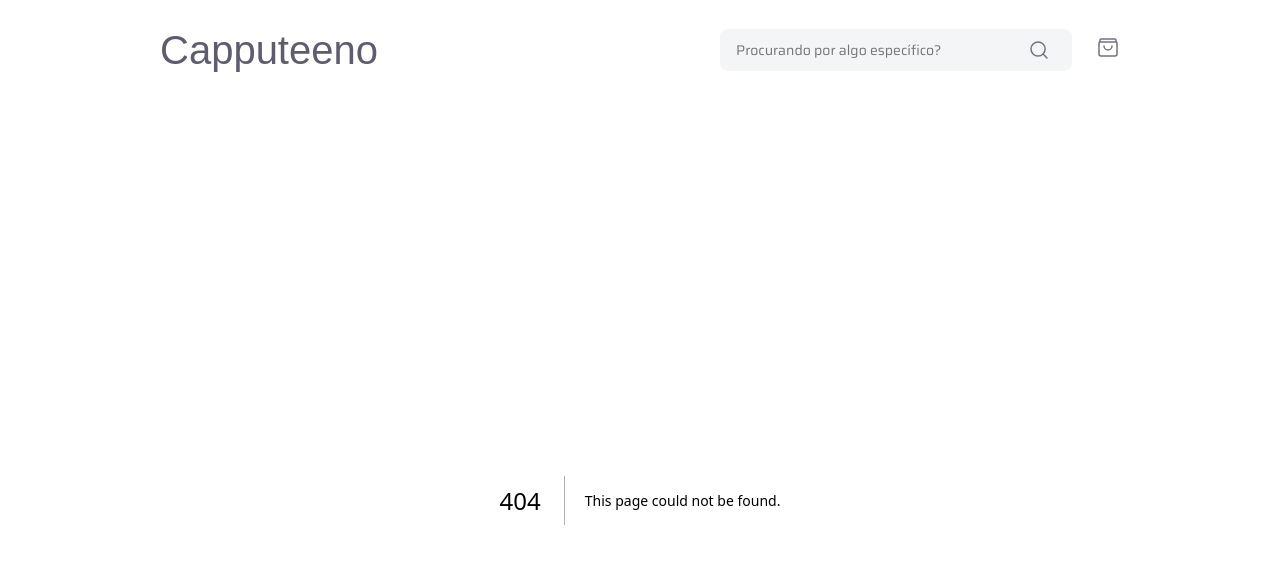
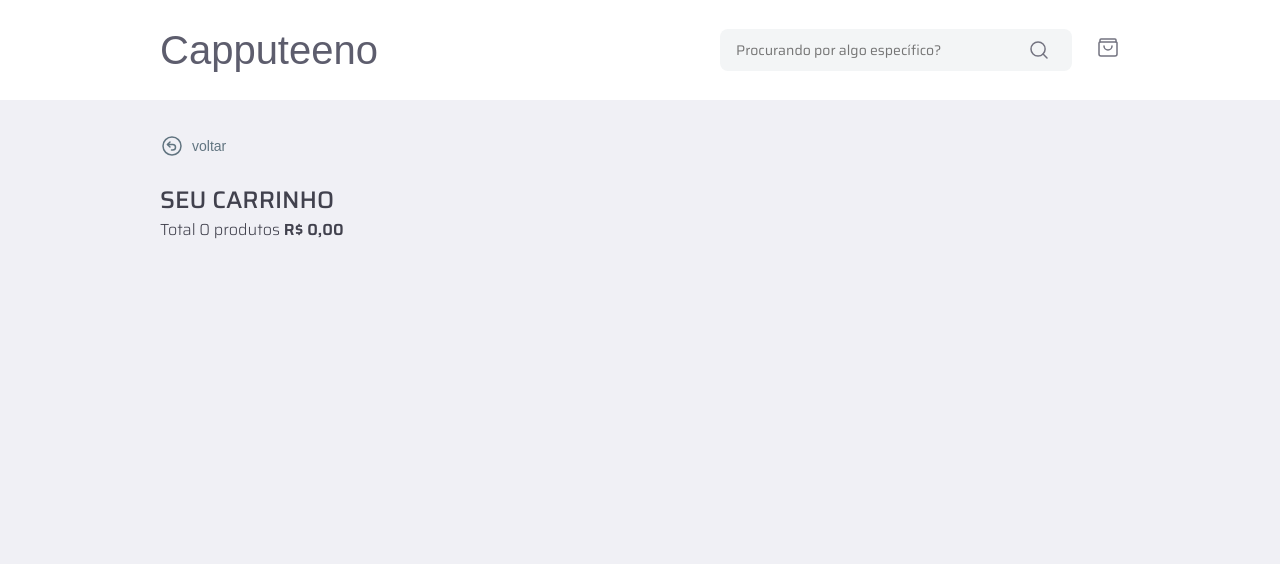
Before and after one commit to aleviannaf/cappuccino-shop, a Next.js app: page /cart in a window 1280 px wide. Before the commit this address had no page. Shown: the top 564 px of the page. Built offline with nearby package versions, Linux system fonts and the light colour scheme; a web font is replaced by a local one.

Commit message:
feat: created page cart

```diff
--- /dev/null
+++ b/src/app/cart/page.tsx
@@ -0,0 +1,81 @@
+"use client"
+
+import { BackBtn } from "@/components/back-button";
+import CartItem from "@/components/cart/cart-item";
+import { DefaultPageLayout } from "@/components/default-page-layout";
+import { useLocalStorage } from "@/hooks/useLocalStorege";
+import { ProductInCart } from "@/types/product";
+import { formatPrice } from "@/utils/format-price";
+import styled from "styled-components";
+
+const Container = styled.div`
+    display: flex;
+    align-items: flex-start;
+    justify-content: center;
+    flex-direction: column;
+`
+const CartListContainer = styled.div`
+    margin-top: 24px;
+
+    h3 {
+        font-size: 24px;
+        font-weight: 500;
+        line-height: 150%;
+        text-transform: uppercase;
+        color: var(--text-dark-2);
+    }
+
+    p {
+        font-weight: 300;
+        font-size: 16px;
+        line-height: 150%;
+        color: var(--text-dark-2);
+
+        span {
+            font-weight: 600;
+        }
+    }
+`
+const CartList = styled.ul`
+    display: flex;
+    align-items: center;
+    justify-content: center;
+    flex-direction: column;
+    gap: 16px;
+    margin-top: 24px;
+`
+export default function CartPage() {
+    const { value, updateLocalStorage } = useLocalStorage<ProductInCart[]>("cart-items", [])
+
+    const calculateTotal = (value: ProductInCart[]) => {
+        return value.reduce((sum, item) => sum += (item.price_in_cents * item.quantity), 0)
+    }
+
+    const cartTotal = formatPrice(calculateTotal(value))
+
+    const handleUpdateQuantity = (id: string, quantity: number) => {
+        const newValue = value.map(item => {
+            if (item.id != id) return item
+            return {...item, quantity: quantity}
+        })
+        updateLocalStorage(newValue)
+    }
+
+    return (
+        <DefaultPageLayout>
+            <Container>
+                <BackBtn navigate="/" />
+                <CartListContainer>
+                    <h3>Seu carrinho</h3>
+                    <p>
+                        Total {value.length} produtos
+                        <span> {cartTotal}</span>
+                    </p>
+                    <CartList>
+                        {value.map(item => <CartItem key={item.id} product={item} handleUpdateQuantity={handleUpdateQuantity}/>)}
+                    </CartList>
+                </CartListContainer>
+            </Container>
+        </DefaultPageLayout>
+    )
+}
--- a/src/components/cart-control.tsx
+++ b/src/components/cart-control.tsx
@@ -1,3 +1,5 @@
+"use client"
+
 import { useLocalStorage } from "@/hooks/useLocalStorege";
 import { CartIcon } from "./icons/cart-icon";
 import { styled } from "styled-components";
--- /dev/null
+++ b/src/components/cart/cart-item.tsx
@@ -0,0 +1,90 @@
+"use client"
+
+import { ProductInCart } from "@/types/product"
+import { formatPrice } from "@/utils/format-price"
+import { ChangeEvent } from "react"
+import styled from "styled-components"
+
+interface CartItemProps {
+    product: ProductInCart
+    handleUpdateQuantity(id: string, quantity: number): void
+}
+
+const Item = styled.li`
+    display: flex;
+    align-items: center;
+    justify-content: center;
+    height: 210px;
+
+    border-radius: 8px;
+    background-color: white;
+
+    img {
+        max-height: 100%;
+        width: 256px;
+        border-radius: 8px 0 0 8px;
+    }
+
+    >div {
+        display: flex;
+        height: 100%;
+        width: 100%;
+        align-items: flex-start;
+        justify-content: space-around;
+        flex-direction: column;
+        padding: 16px 24px;
+        line-height: 150%;
+        color: var(--text-dark-2);
+
+        h4 {
+            font-size: 20px;
+            font-weight: 300;
+        }
+
+        p {
+            font-size: 12px;
+            font-weight: 400;
+        }
+
+        div {
+           display: flex;
+           align-items: center;
+           justify-content: space-between;
+           width: 100%;
+
+            span {
+                font-size: 16px;
+                font-weight: 600;
+                line-height: 150%;
+                color: var(--shapes-dark);
+            }
+        }
+    }
+`
+export default function CartItem({ product, handleUpdateQuantity }: CartItemProps){
+
+    const handleChange = (e: ChangeEvent<HTMLSelectElement>) => {
+        handleUpdateQuantity(product.id, Number(e.target.value))
+    }
+
+    return(
+        <Item>
+            <img src={product.image_url}/>
+            <div>
+                <h4>{product.name}</h4>
+                <p>{product.description}</p>
+                <div>
+                    <select value={product.quantity} onChange={handleChange}>
+                        <option value={1}>1</option>
+                        <option value={2}>2</option>
+                        <option value={3}>3</option>
+                        <option value={4}>4</option>
+                        <option value={5}>5</option>
+                        <option value={6}>6</option>
+                    </select>
+                    <span>{formatPrice(product.price_in_cents)}</span>
+                </div>
+            </div>
+        </Item>
+    )
+}
```
